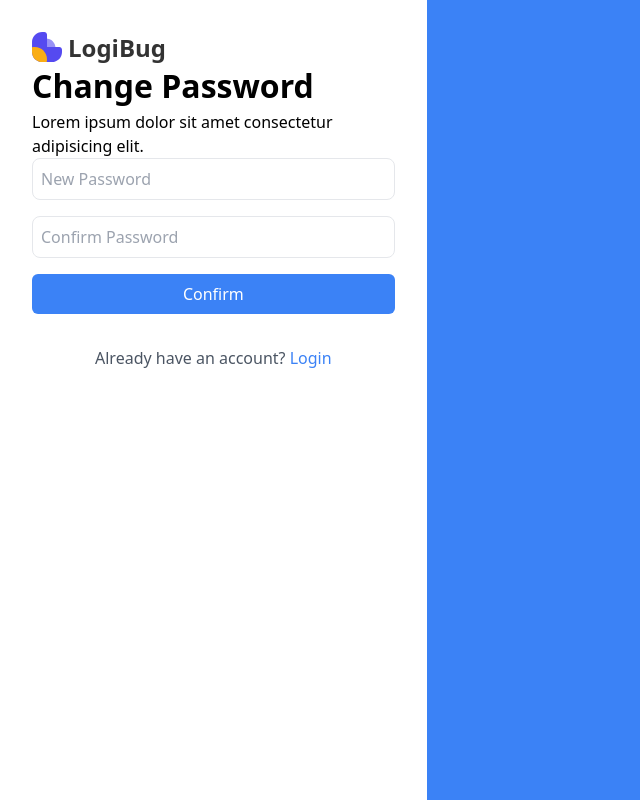
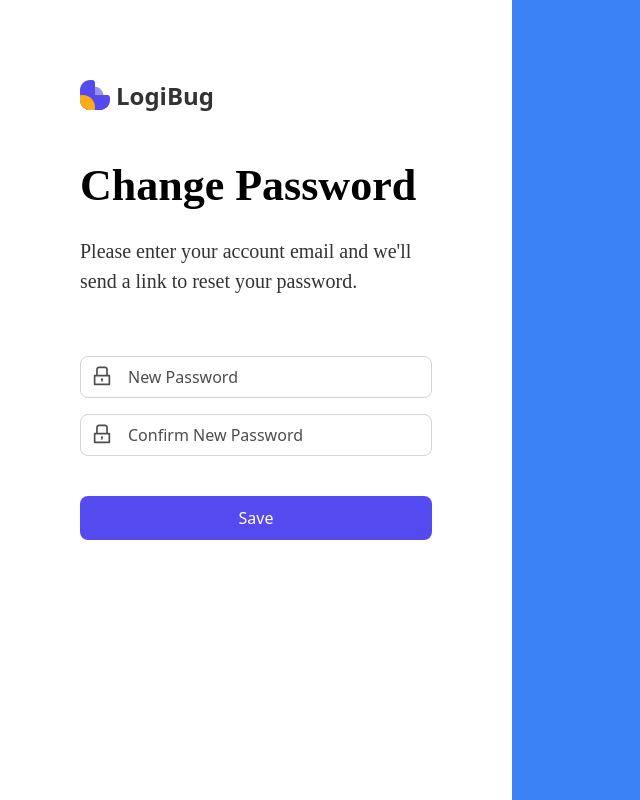
Before and after one commit to Ekasa02/Logibug, a Nuxt app: page /changepass in a window 1280 px wide. Shown: the whole page, without its empty margins (0-640 px from the left). Built offline with nearby package versions, Linux system fonts and the light colour scheme.

Commit message:
change pages

```diff
--- a/components/Forgot/ForgotTitle.vue
+++ b/components/Forgot/ForgotTitle.vue
@@ -1,8 +1,8 @@
 <template>
     <div>
-        <div class="text">
-            <h1 class="text-[32px] font-semibold pb-5">Forget Password</h1>
-            <p class="pb-10">Lorem ipsum dolor sit amet consectetur adipisicing elit.</p>
+        <div class="mt-[40px] font-['Montserrat']">
+            <h1 class="text-[44px] font-bold leading-[72px]">Forgot Password</h1>
+            <p class="font-medium text-[20px] leading-[30px] text-[#333333] mt-[14px]">Please enter your account email and we'll send a link to reset your password.</p>
         </div>
     </div>
 </template>
--- a/components/changepass/ChangepassForm.vue
+++ b/components/changepass/ChangepassForm.vue
@@ -1,21 +1,25 @@
 <template>
-    <div>
-        <form class="max-w-md mx-auto">
-
-            <div class="mb-4">
-                <input id="password"  type="password" placeholder="New Password" class="w-full p-2 border rounded-lg focus:outline-none focus:ring-2 focus:ring-blue-500">
+    <div class="mt-[60px]">
+        <form class="max-w-md ">
+            <div class="relative mb-4">
+                <input id="password"  type="password" placeholder="New Password" class="block px-12 py-2 w-full text-gray-900 bg-transparent rounded-lg border border-solid border-gray-300 appearance-none focus:outline-none focus:ring-0 focus:border-blue-600 peer">
+                    <label for="email" class="absolute text-[#4D4D4D] font-medium duration-300 transform -translate-y-4 scale-75 top-2 origin-[0] bg-white px-2 peer-focus:px-2 peer-focus:text-blue-600 peer-focus:-top-1 peer-placeholder-shown:scale-100 peer-placeholder-shown:-translate-y-1/2 peer-placeholder-shown:top-1/2 peer-focus:scale-75 peer-focus:-translate-y-2 left-10">
+                        New Password
+                    </label>
+                    <img src="../icons/Password.svg" alt="Lock Icon" class="absolute left-3 top-2.5 h-5 w-5">
             </div>
-            <div class="mb-4">
-                <input id="confirmPassword"  type="password" placeholder="Confirm Password" class="w-full p-2 border rounded-lg focus:outline-none focus:ring-2 focus:ring-blue-500">
-            </div>
-            <div class="mb-8">
-                <button type="submit" class="w-full py-2 bg-blue-500 text-white rounded-md hover:bg-blue-600 focus:outline-none focus:ring-2 focus:ring-blue-500">
-                    Confirm
-                </button>
+            <div class="relative mb-4">
+                <input id="password"  type="password" placeholder="Confirm New Password" class="block px-12 py-2 w-full text-gray-900 bg-transparent rounded-lg border border-solid border-gray-300 appearance-none focus:outline-none focus:ring-0 focus:border-blue-600 peer">
+                    <label for="email" class="absolute text-[#4D4D4D] font-medium duration-300 transform -translate-y-4 scale-75 top-2 origin-[0] bg-white px-2 peer-focus:px-2 peer-focus:text-blue-600 peer-focus:-top-1 peer-placeholder-shown:scale-100 peer-placeholder-shown:-translate-y-1/2 peer-placeholder-shown:top-1/2 peer-focus:scale-75 peer-focus:-translate-y-2 left-10">
+                        Confirm New Password
+                    </label>
+                    <img src="../icons/Password.svg" alt="Lock Icon" class="absolute left-3 top-2.5 h-5 w-5">
             </div>
         </form>
-        <div class="text-center">
-            <p class="text-gray-600">Already have an account? <a href="#" class="text-blue-500 font-medium hover:underline">Login</a></p>
+        <div class="mb-6 pt-6">
+            <button type="submit" class="w-full py-[10px] bg-[#554AF0] text-white rounded-[8px] text-md hover:bg-blue-600">
+                Save
+            </button>
         </div>
     </div>
 </template>
@@ -24,7 +28,6 @@
 export default {
     data() {
         return {
-
             password: '',
             confirmPassword: ''
         }
--- a/components/changepass/ChangepassTitle.vue
+++ b/components/changepass/ChangepassTitle.vue
@@ -1,7 +1,7 @@
 <template>
-    <div>
-        <h1 class="text-[32px] font-semibold">Change Password</h1>
-        <p>Lorem ipsum dolor sit amet consectetur adipisicing elit.</p>
+    <div class="mt-[40px] font-['Montserrat']">
+        <h1 class="text-[44px] font-bold leading-[72px]">Change Password</h1>
+        <p class="font-medium text-[20px] leading-[30px] text-[#333333] mt-[14px]">Please enter your account email and we'll send a link to reset your password.</p>
     </div>
 </template>
 
--- a/components/landingpage/TextBox.vue
+++ b/components/landingpage/TextBox.vue
@@ -1,8 +1,8 @@
 <template>
     <div  class="text-center font-[Montserrat]">
         <div class="w-full h-full ">
-            <h1 class="text-2xl font-bold pb-[50px] ">Lorem ipsum dolor sit amet, <br/> consectetur adipisicing elit</h1>
-            <p class="pl-[32px] pr-[32px] text-[20px]">Lorem ipsum dolor sit amet, consectetur adipisicing elit, sed do <br/> eiusmod tempor incididunt ut labore et dolore magna aliqua.</p>
+            <h1 class="text-2xl font-bold pb-[50px] ">Access Logibug anytime and <br/> anywhere</h1>
+            <p class="pl-[32px] pr-[32px] text-[20px]">Available in both web and mobile app versions, you can <br/> easily access LogiBug anytime, anywhere. Take full <br/> control of your testing project, monitor progress easily, <br/> and efficiently manage your team</p>
         </div>
     </div>
 </template>
--- a/components/landingpage/TextPage.vue
+++ b/components/landingpage/TextPage.vue
@@ -1,5 +1,5 @@
 <template>
-          <div class="text-center w-[632px] h-[96px]">
-            <h1 class="text-2xl font-bold font-[Montserrat]">Lorem ipsum dolor sit amet, <br/> consectetur adipisicing elit</h1>
+          <div class="text-center ">
+            <h1 class="text-2xl font-bold font-[Montserrat]">LogiBug is equipped with many features that will <br/> help streamline your testing process</h1>
           </div>
 </template>
--- a/nuxt.config.js
+++ b/nuxt.config.js
@@ -18,7 +18,7 @@ export default {
   css: [
     '@/assets/css/main.css',
   ],
-
+  ssr:false,
   // Plugins to run before rendering page: https://go.nuxtjs.dev/config-plugins
   plugins: [
 
--- a/pages/changepass.vue
+++ b/pages/changepass.vue
@@ -1,27 +1,31 @@
 <template>
     <div class="h-screen flex">
-      <div class="w-1/3 p-8">
+      <div class="w-2/5 px-20 py-20">
         <LogibugLogo />
         <changepass-title/>
         <changepass-form/>
       </div>
-      <div class="w-2/3 bg-blue-500"></div>
+      <div class="w-3/5 bg-blue-500"></div>
     </div>
   </template>
 
   <script>
 
-  import ChangepassTitle from '../components/changepass/ChangepassTitle.vue';
-  import ChangepassForm from '../components/changepass/ChangepassForm.vue';
-  import LogibugLogo from '../components/major/LogibugLogo.vue';
+  // import ChangepassTitle from '../components/changepass/ChangepassTitle.vue';
+  // import ChangepassForm from '../components/changepass/ChangepassForm.vue';
+   import LogibugLogo from '../components/major/LogibugLogo.vue';
 
   export default {
-    components: {
-      LogibugLogo,
-      ChangepassTitle,
-      ChangepassForm,
+     components: {
+       LogibugLogo,
+    //   ChangepassTitle,
+    //   ChangepassForm,
     }
   }
   </script>
 
-  <style lang="scss" scoped></style>
+
+  <style >
+
+
+</style>
--- a/pages/footer.vue
+++ b/pages/footer.vue
@@ -1,6 +1,6 @@
 <template>
-    <div class="pt-[90px] justify-center items-center min-h-screen bg-[#EDF1FF]">
-      <div class="container grid grid-cols-4 ">
+    <div class="pt-[90px] pl-[90px] justify-center items-center min-h-screen bg-[#EDF1FF]">
+      <div class="container grid grid-cols-4 pl">
         <div>
           <sosial-media></sosial-media>
         </div>
--- a/pages/forgotpass.vue
+++ b/pages/forgotpass.vue
@@ -1,11 +1,11 @@
 <template>
     <div class="h-screen flex">
-      <div class="w-1/3 p-8">
+      <div class="w-2/5 px-[80px] py-[80px]">
         <LogibugLogo />
         <forgot-title/>
         <forgot-form />
       </div>
-      <div class="w-2/3 bg-blue-500"></div>
+      <div class="w-3/5 bg-blue-500"></div>
     </div>
   </template>
 
@@ -24,4 +24,12 @@
   }
   </script>
 
-  <style lang="scss" scoped></style>
+  <style >
+  .h-screen {
+    min-height: 100vh;
+  }
+
+  .bg-blue-500 {
+    height: 100%;
+  }
+  </style>
--- a/pages/index.vue
+++ b/pages/index.vue
@@ -1,18 +1,18 @@
 <!-- <template>
   <div>
     <LogibugNavbar />
-    <!-- <LogibugHero /> -->
+    <LogibugHero />
   </div>
 </template>
 
 <script>
-// import LogibugHero from '../components/major/LogibugHero.vue';
+import LogibugHero from '../components/major/LogibugHero.vue';
 import LogibugNavbar from '../components/major/LogibugNavbar.vue';
 
   export default {
     components: {
        LogibugNavbar,
-      //  LogibugHero
+       LogibugHero
      }
 }
 </script>
--- a/pages/landingpage.vue
+++ b/pages/landingpage.vue
@@ -16,12 +16,22 @@
         <img src="../assets/images/icon/Group 2.svg" alt="logo" class="object-cover" >
       </div>
       <div class="mr-[50px] mt-[70px] pt-[60px]">
-        <text-box></text-box>
+        <div  class="text-center font-[Montserrat]">
+          <div class="w-full h-full ">
+              <h1 class="text-2xl font-bold pb-[50px] pt-5 ">LogiBug has two testing methods <br/> that you can use</h1>
+              <p class="pl-[32px] pr-[32px] text-[20px]">LogiBug is a software testing application that provides two <br/> main services: manual testing and API testing. With <br/> comprehensive and user-friendly features, Logibug will help <br/> you save time and maximize productivity in testing.</p>
+          </div>
+      </div>
       </div>
     </div>
     <div class="flex-1 flex align-items-center justify-end">
       <div class="mr-[70px] mt-[70px] pt-[60px]">
-        <text-box></text-box>
+        <div  class="text-center font-[Montserrat]">
+          <div class="w-full h-full ">
+              <h1 class="text-2xl font-bold pb-[50px] ">Collaborate With Teams</h1>
+              <p class="pl-[32px] pr-[32px] text-[20px]">Together with the testing team, you can collaborate to <br/> perform software testing. You can easily collaborate with <br/> programmers in identifying and resolving issues, thus <br/> speeding up the testing project completion time.</p>
+          </div>
+      </div>
       </div>
       <div class="ml-[20px] mr-[100px] ">
         <img src="../assets/images/icon/Group 3.svg" alt="logo" class="object-cover" >
```
Also changed, not shown: components/Forgot/ForgotForm.vue (+8 -10 lines).
